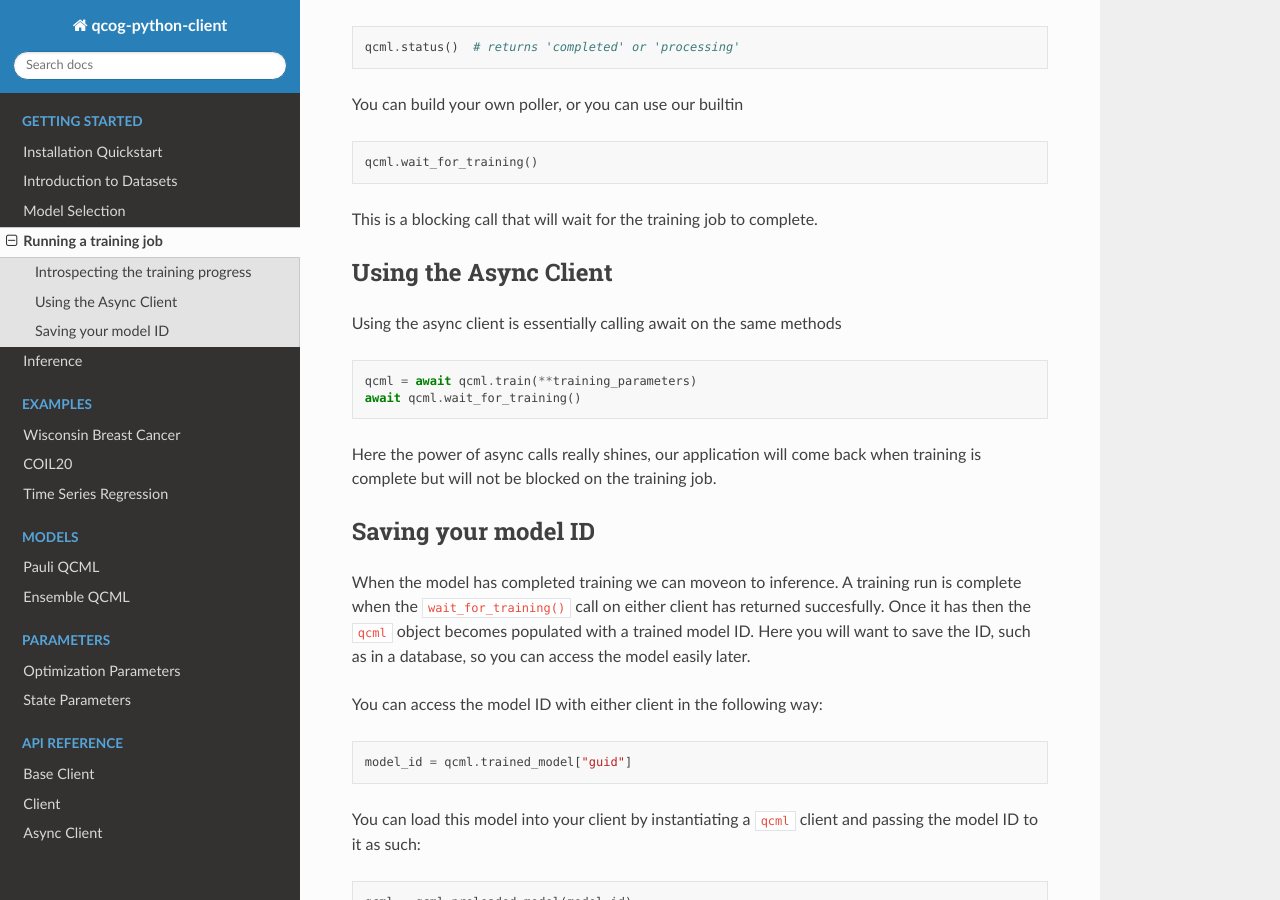
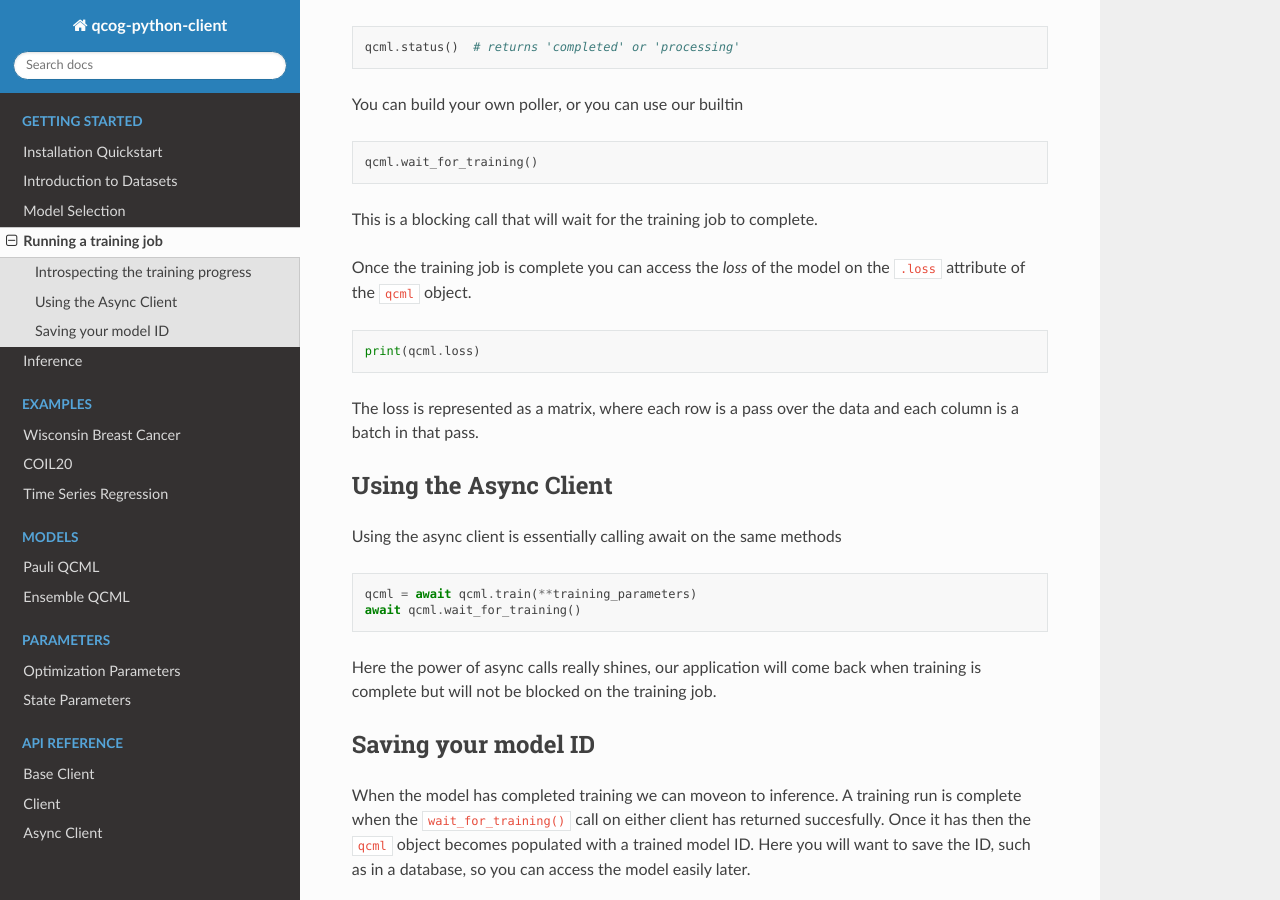
Before and after one commit to qognitive/qcog-python-client, a Sphinx documentation site: the page built from docs/tutorial/training.rst, in a window 1280 px wide and 900 px high, scrolled down 1353 px. Built offline with Sphinx 7.4.7 and the Read the Docs theme 2.0.0, drawn with Linux system fonts in a browser that asks for light colours.

Commit message:
[Bug/Doc] Add documentation requiremets and loss method documentation (#41)
* adding doc requirement

* adding documentation about loss

* add newline

* update default versions

* update

```diff
--- a/docs/requirements.txt
+++ b/docs/requirements.txt
@@ -7,3 +7,4 @@ aiohttp
 typing_extensions
 pydantic
 pydantic_settings
+datamodel-code-generator
--- a/docs/tutorial/training.rst
+++ b/docs/tutorial/training.rst
@@ -50,6 +50,15 @@ You can build your own poller, or you can use our builtin
 
 This is a blocking call that will wait for the training job to complete.
 
+Once the training job is complete you can access the `loss` of the model
+on the ``.loss`` attribute of the ``qcml`` object.
+
+.. code-block:: python
+
+    print(qcml.loss)
+
+The loss is represented as a matrix, where each row is a pass over the data and each column is a batch in that pass.
+
 
 Using the Async Client
 -----------------------
```
Also changed, not shown: 3 other files.
